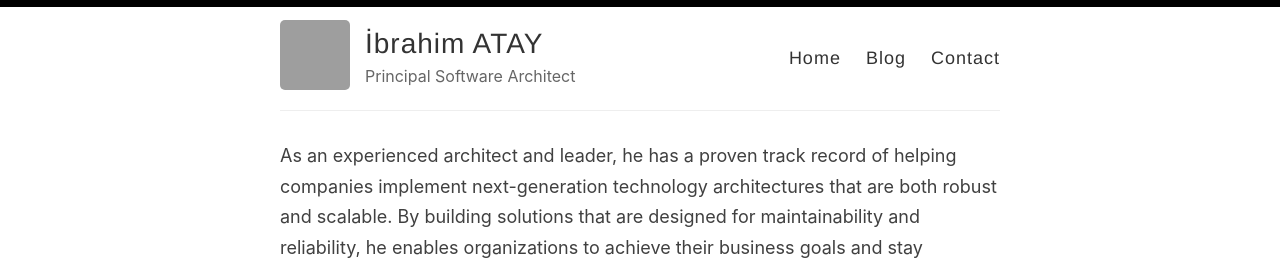
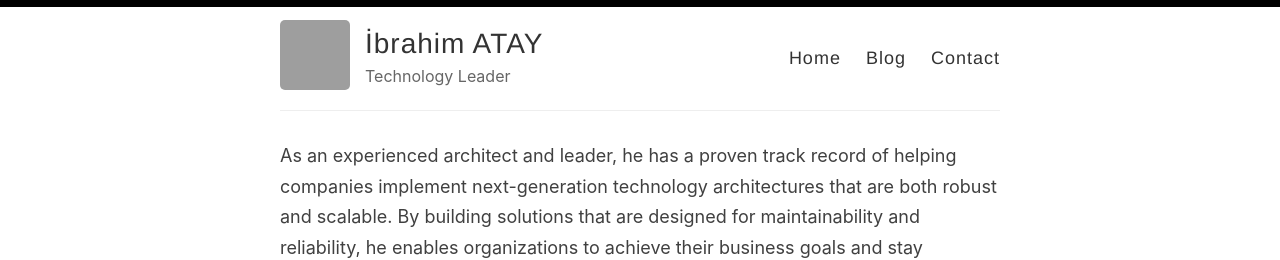
Before and after one commit to ibrahimatay/ibrahimatay.github.io, a Jekyll site: the page built from index.md, in a window 1280 px wide, cut to the strip 0-260 px from the top of the page. Built offline with Jekyll 4.4.1, drawn with Linux system fonts in a browser that asks for light colours; grey boxes are pictures that could not be loaded.

Commit message:
Update _config.yml

```diff
--- a/_config.yml
+++ b/_config.yml
@@ -9,7 +9,7 @@ name: İbrahim ATAY
 author: İbrahim ATAY
 
 # Short bio or description (displayed in the header)
-description: Principal Software Architect
+description: Technology Leader
 
 # URL of your avatar or profile pic (you could use your GitHub profile pic)
 avatar: https://avatars.githubusercontent.com/u/172555?v=4
```
